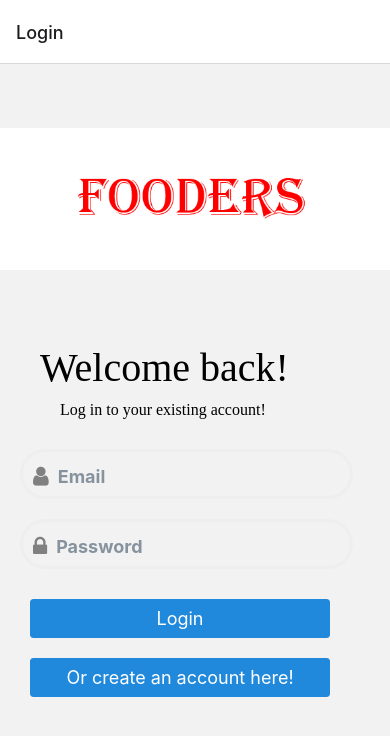
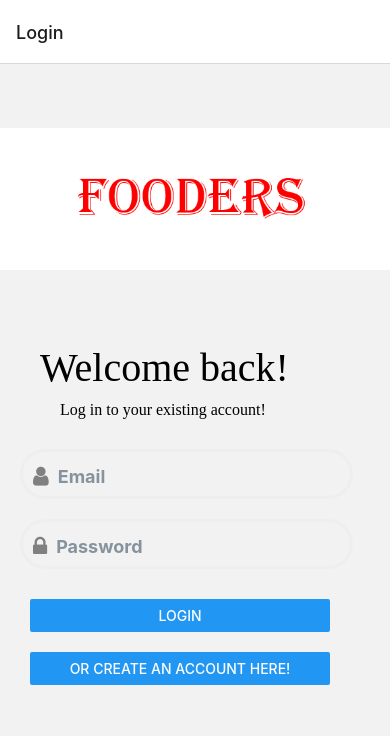
Before and after one commit to mrmrinal/Lifehack, a React Native app: screen /Login in a window 390 px wide. Shown: the top 736 px of the page. Built offline with nearby package versions, Linux system fonts and the light colour scheme.

Commit message:
Buttons and navigation added

```diff
--- a/App.tsx
+++ b/App.tsx
@@ -10,6 +10,8 @@ import Login from './src/pages/Login';
 type RootStackParamList = {
   Home: { userId: string };
   Foodinput: undefined;
+  Login: undefined;
+  Signup: undefined;
 };
 
 const Stack = createStackNavigator<RootStackParamList>();
--- a/src/pages/Login.tsx
+++ b/src/pages/Login.tsx
@@ -1,8 +1,10 @@
 import { StatusBar } from 'expo-status-bar';
-import { ScrollView, StyleSheet, Text, View, Image } from 'react-native';
+import {Button, ScrollView, StyleSheet, Text, View, Image, Alert } from 'react-native';
 import Inputs from '../components/Inputs';
-import { Button } from 'react-native-elements';
-export default function Login() {
+import Signup from './Signup';
+import { NavigationContainer } from '@react-navigation/native';
+import { createStackNavigator } from '@react-navigation/stack';
+export default function Login({ navigation }) {
   return (
     <ScrollView>
       <View>
@@ -23,8 +25,8 @@ export default function Login() {
           title="Login"
           />
           </View>
-          <View style={{marginTop: 20, width: 300, marginLeft: 30}}>
-          <Button
+          <View style={{marginTop: 20, width: 300, marginLeft: 30}} >
+          <Button onPress={() => navigation.navigate('Signup')}
           title="Or create an account here!"
           />
           </View>
```
